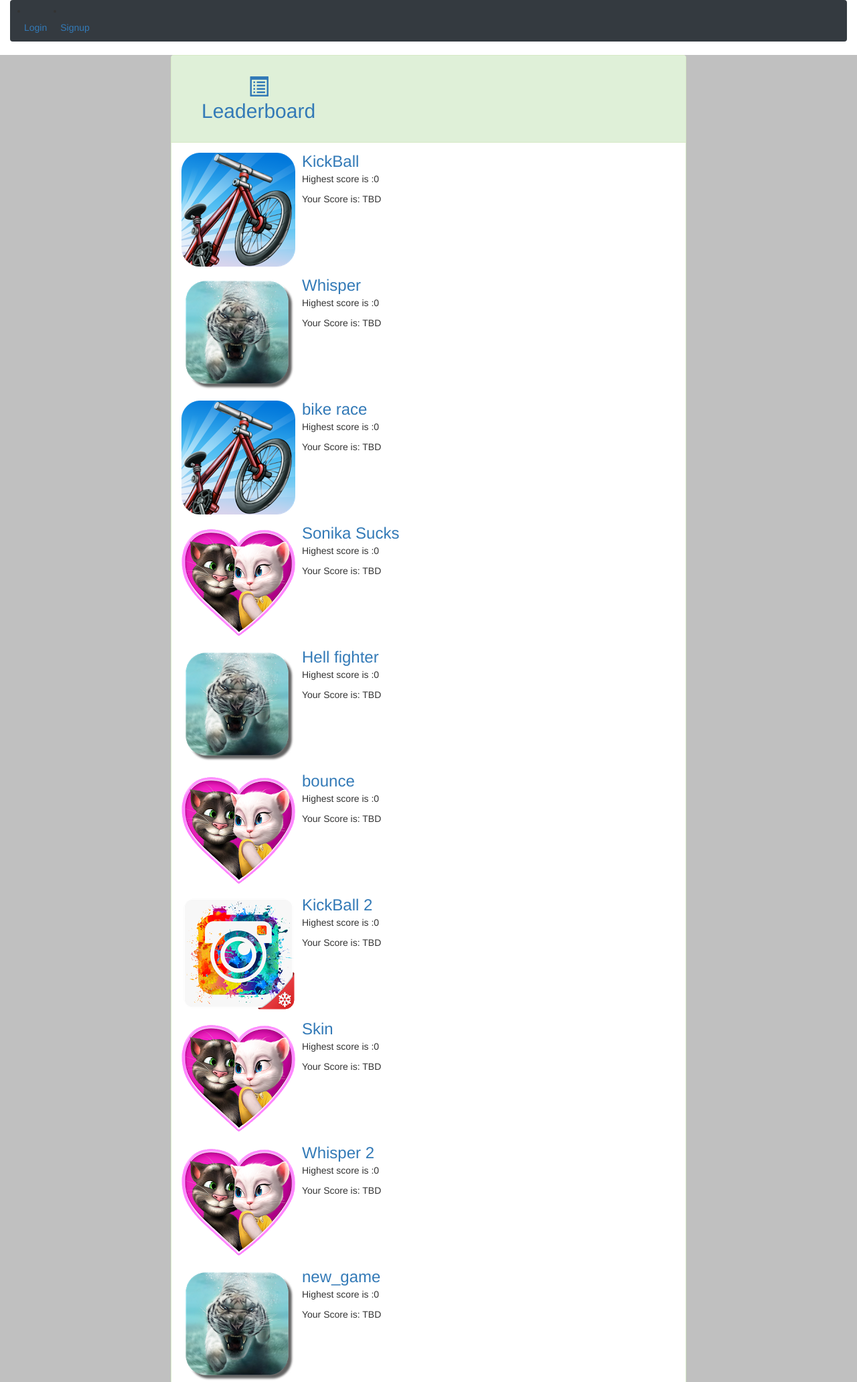
After one commit to kwendim/PlayMe, a Django app: page /leaderboard/ in a window 1280 px wide. The commit adds this page. Shown: the top 2063 px of the page at 67% size. Run offline with Django 3.2, Linux system fonts and the light colour scheme; data comes from the database, SQL or seed files in the repository; some libraries are stand-ins or nearby versions.

Commit message:
new views for dashboard and leaderboard

```diff
--- a/backend/static/css/style.css
+++ b/backend/static/css/style.css
@@ -5,6 +5,11 @@
 
 
 padding-bottom: 10px;
+
+}
+.backgr{
+  background:url('static/img/gaming.jpg') no-repeat center top;
+
 
 }
 body{
--- a/backend/views.py
+++ b/backend/views.py
@@ -64,3 +64,13 @@ def buy(request,game_id):
 
 def aboutus(request):
     return render(request, 'aboutus.html')
+
+def leaderboard(request):
+    MEDIA_URL = '/media/'
+    games = Game.objects.all()
+    return render(request, 'leaderboard.html',{'MEDIA_URL' : MEDIA_URL,'games': games})
+
+def dashboard(request):
+    MEDIA_URL = '/media/'
+    games = Game.objects.all()
+    return render(request, 'dashboard.html',{'MEDIA_URL' : MEDIA_URL,'games': games})
--- a/playme/urls.py
+++ b/playme/urls.py
@@ -29,6 +29,8 @@ urlpatterns = [
     url(r'^upload/$', views.upload, name='upload'),
     url(r'^signup/$', views.signup, name='signup'),
     url(r'^aboutus/$', views.aboutus, name='aboutus'),
+    url(r'^leaderboard/$', views.leaderboard, name='leaderboard'),
+    url(r'^dashboard/$', views.dashboard, name='dashboard'),
     url(r'^login/$', auth_views.LoginView.as_view(), name='login'),
     url(r'^logout/$', auth_views.LogoutView.as_view(), name='logout'),
     url(r'^$', views.home, name='home')
--- a/templates/base.html
+++ b/templates/base.html
@@ -8,6 +8,7 @@
 	<meta http-equiv="X-UA-Compatible" content="IE=edge">
 	<title>PlayMe Game Store</title>
   <link rel="stylesheet" href="https://stackpath.bootstrapcdn.com/bootstrap/4.2.1/css/bootstrap.min.css" integrity="sha384-GJzZqFGwb1QTTN6wy59ffF1BuGJpLSa9DkKMp0DgiMDm4iYMj70gZWKYbI706tWS" crossorigin="anonymous">
+  <link rel="stylesheet" href="http://netdna.bootstrapcdn.com/bootstrap/3.0.0/css/bootstrap.min.css">
   <link rel ="stylesheet" type="text/css" href = "{% static 'playme/style.css' %}">
   <link rel="stylesheet" href="{% static 'css/bootstrap.css' %}">
 	<link rel="stylesheet" href="{% static 'css/style.css' %}">
@@ -16,29 +17,25 @@
 	<script src="{% static '/js/ie-emulation-modes-warning.js' %}"></script>
 </head>
 <body>
-  <div class="text-center">
+  <div class = "container-fluid">
   {% include "navbar.html" %}
-  </div>
   <div class="row">
-    <div class="col-md-2" style = "background-color: PaleTurquoise">
-      <div class="outter"><img src="{% static 'img/chihuahua-dog.jpg'  %}" width="130" height="86" alt=""/></div>
-      <ul class="nav nav-pills nav-stacked">
-        <li role="presentation"><a href="/top/">Top Charts</a></li>
-        <li role="presentation"><a href="/new/">New Releases</a></li>
-      </ul>
+    <div class="col-md-1" style = "background-color: Silver">
+
     </div>
     <div class="col-md-10" style = "background-color: Silver">
-      <main style="background:url('img/gaming.jpg') no-repeat center">
           {% block content %}
           {% endblock %}
-      </main>
+    </div>
+    <div class="col-md-1" style = "background-color: Silver">
     </div>
   </div>
     <!-- {% include "footer.html" %} -->
   <footer class="py-5 bg-dark">
     <div class="container">
-      <p class="m-0 text-center text-white">CopyRight © Playme Store 2019, all rights reserved.</p>
+      <p class=" text-center text-white">CopyRight © Playme Store 2019, all rights reserved.</p>
     </div>
   </footer>
+</div>
 </body>
 </html>
--- a/templates/home.html
+++ b/templates/home.html
@@ -5,7 +5,7 @@
 	<div class="container container2">
 			<div class="row text-center">
 					{% for game in games %}
-					<div class="col-lg-3 col-md-6 mb-4">
+					<div class="col-lg-3 col-md-3 col-sm-4 col-xs-6 mb-4">
 						<div class="card h-100">
 							<img class="card-img-top img-responsive" src="{{MEDIA_URL}}/{{game.thumbnail}}", alt="logo" data-toggle="modal" data-target="#project1">
 					    <div class="card-body">
@@ -13,7 +13,7 @@
 					      <p class="card-text">{{game.developer}}</p>
 					    </div>
 					    <div class="card-footer">
-					      <p><a href="/{{game.id}}/" class="btn btn-primary" role="button">Buy </a>
+					      <p><a href="/{{game.id}}/" class="btn btn-primary" role="button">More info </a>
 					    </div>
 					  </div>
 					</div>
--- /dev/null
+++ b/templates/leaderboard.html
@@ -0,0 +1,32 @@
+{% extends 'base.html' %}
+{% load static %}
+{% block content %}
+<div class="container-fluid container2">
+    <div class="panel panel-success">
+      <div class="panel-heading">
+        <div class="row">
+          <div class="col-xs-12 col-sm-12 col-md-3">
+            <h2 class="text-center pull-left" style="padding-left: 30px;"> <span class="glyphicon glyphicon-list-alt"> </span> Leaderboard </h2>
+          </div>
+        </div>
+      </div>
+
+      <div class="panel-body table-responsive">
+
+        <ul class="list-unstyled">
+          {% for game in games %}
+        <li class="media">
+        <img class=" align-self-end mr-3" src="{{MEDIA_URL}}/{{game.thumbnail}}" alt="Generic placeholder image">
+        <div class="media-body">
+          <h3 class="mt-0 mb-1">{{game.name}}</h3>
+          <p>Highest score is :{{game.high_score}}</p>
+          <p>Your Score is: TBD</p>
+        </div>
+        </li>
+          {% endfor %}
+        </ul>
+
+      </div>
+    </div>
+    </div>
+    {% endblock %}
--- a/templates/navbar.html
+++ b/templates/navbar.html
@@ -1,6 +1,12 @@
 {% load static %}
 {% if user.is_authenticated %}
-  <nav class="navbar navbar-expand-lg navbar-dark bg-dark justify-content-end">
+  <nav class="navbar navbar-expand-lg -sm -md -xl navbar-dark bg-dark" >
+    <button class="navbar-toggler collapsed" type="button" data-toggle="collapse" data-target="#navbarsExample01" aria-controls="navbarsExample01" aria-expanded="false" aria-label="Toggle navigation">
+      <span class="navbar-toggler-icon"></span>
+    </button>
+    <span class=" nav-item navbar-brand mb-0 "><img src="{% static 'img/icon.png'  %}" width="30" height="30" class="d-inline-block align-top" alt="">PlayMe</span>
+     <div class="navbar-collapse collapse" id="navbarsExample01" >
+      <ul class="navbar-nav mr-auto mt-2 mt-lg-0">
     <li class="nav-item">
 			<a class="nav-link" href=" {% url 'home' %}">Home</a>
 		</li>
@@ -18,28 +24,35 @@
 				<a class="dropdown-item" href="/educational/">Educational</a>
 			</div>
 		</li>
-    <li class="nav-item">
-			<a class="nav-link" href="{% url 'upload' %}">Upload</a>
-		</li>
 
 		<li class="nav-item">
-			<a class="nav-link" href="{% url 'upload' %}">Show leaderboard</a>
+			<a class="nav-link" href="{% url 'leaderboard' %}">Show leaderboard</a>
 		</li>
 		<li class="nav-item">
 			<a class="nav-link" href="{% url 'aboutus' %}">About us</a>
 		</li>
-    <button class="btn btn-success ml-auto">Search by game</button>
-		<button class="btn btn-outline-success" type="submit">Search</button>
-    <button class="navbar-toggler" type="button" data-toggle="collapse" data-target="#navbarSupportedContent">
-        <span class="navbar-toggler-icon"></span>
-    </button>
-    <div class="collapse navbar-collapse flex-grow-0" id="navbarSupportedContent">
-        <ul class="navbar-nav">
-            <li class="nav-item">
-                <a class="nav-link" href="{% url 'logout' %}">Logout</a>
-            </li>
-        </ul>
-    </div>
+    </ul>
+    <ul class="navbar-nav mr-auto">
+    <form class="form-inline my-2 my-lg-0">
+          <input class="form-control mr-sm-2" type="search" placeholder="Search">
+          <button class="btn btn-primary my-2 my-sm-0" type="submit" align="right">Search</button>
+    </form>
+
+    <li class="nav-item dropdown">
+        <a class="nav-link dropdown-toggle" id="navbarDropdownMenuLink-333" data-toggle="dropdown" aria-haspopup="true"
+          aria-expanded="false">
+          <i>Hello {{user.username}}!</i>
+        </a>
+        <div class="dropdown-menu dropdown-menu-right dropdown-default navbar-dark bg-dark" aria-labelledby="navbarDropdownMenuLink-333">
+          {% if user.profile.is_developer %}
+          <a class="nav-link" href="{% url 'dashboard' %}">Dashboard</a>
+          <a class="nav-link" href="{% url 'upload' %}">Upload</a>
+          {% endif %}
+          <a class="nav-link" href="{% url 'logout' %}">Logout</a>
+        </div>
+      </li>
+</ul>
+</div>
 </nav>
 
   {% else %}
```
Also changed, not shown: templates/buy.html (+24 -62 lines), templates/dashboard.html (added, +32 -0 lines).
